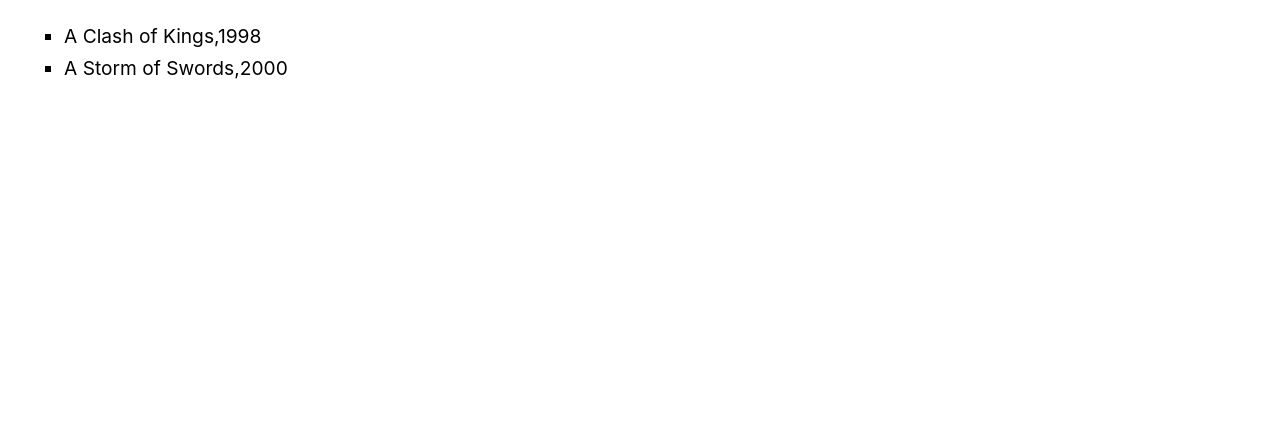
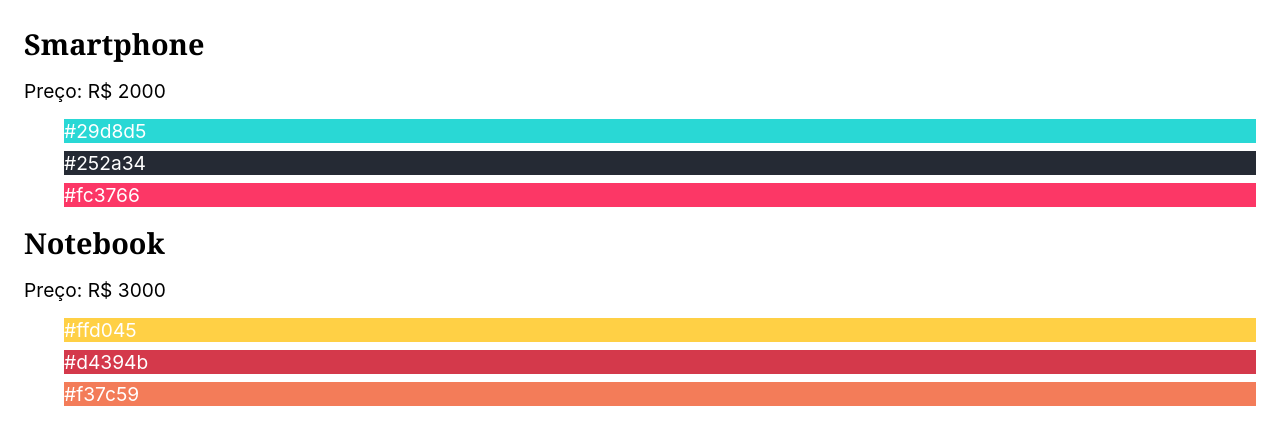
Before and after one commit to malconn/origamid-react, a React (Create React App) app in the folder react-iniciantes/ambiente-curso/appreact/: page / in a window 1280 px wide. Shown: the top 444 px of the page. Built offline with nearby package versions, Linux system fonts and the light colour scheme; the HTML template or start-up script is replaced by a standard one.

Commit message:
feat: jsx-arrays (exercicio feito.) - react-iniciantes

```diff
--- a/react-iniciantes/ambiente-curso/appreact/src/App.js
+++ b/react-iniciantes/ambiente-curso/appreact/src/App.js
@@ -1,22 +1,50 @@
 import React from "react";
 
+// Organize os produtos como mostrado no vídeo
+// Mostre apenas produtos que forem mais caros que R$ 1500
+const produtos = [
+  {
+    id: 1,
+    nome: "Smartphone",
+    preco: "R$ 2000",
+    cores: ["#29d8d5", "#252a34", "#fc3766"],
+  },
+  {
+    id: 2,
+    nome: "Notebook",
+    preco: "R$ 3000",
+    cores: ["#ffd045", "#d4394b", "#f37c59"],
+  },
+  {
+    id: 3,
+    nome: "Tablet",
+    preco: "R$ 1500",
+    cores: ["#365069", "#47c1c8", "#f95786"],
+  },
+];
+
 const App = () => {
-  const livros = [
-    { nome: "A Game of Thrones", ano: 1996 },
-    { nome: "A Clash of Kings", ano: 1998 },
-    { nome: "A Storm of Swords", ano: 2000 },
-  ];
-
   return (
-    <ul>
-      {livros
-        .filter(({ ano }) => ano >= 1998)
-        .map(({ nome, ano }) => (
-          <li key={nome}>
-            {nome},{ano}
-          </li>
+    <section>
+      {produtos
+        .filter((produto) => Number(produto.preco.replace("R$ ", "") > 1500))
+        .map((produto) => (
+          <div key={produto.id}>
+            <h1>{produto.nome}</h1>
+            <p>Preço: {produto.preco}</p>
+            <ul>
+              {produto.cores.map((cor) => (
+                <li
+                  key={cor}
+                  style={{ background: cor, listStyle: "none", color: "#fff" }}
+                >
+                  {cor}
+                </li>
+              ))}
+            </ul>
+          </div>
         ))}
-    </ul>
+    </section>
   );
 };
 
```
